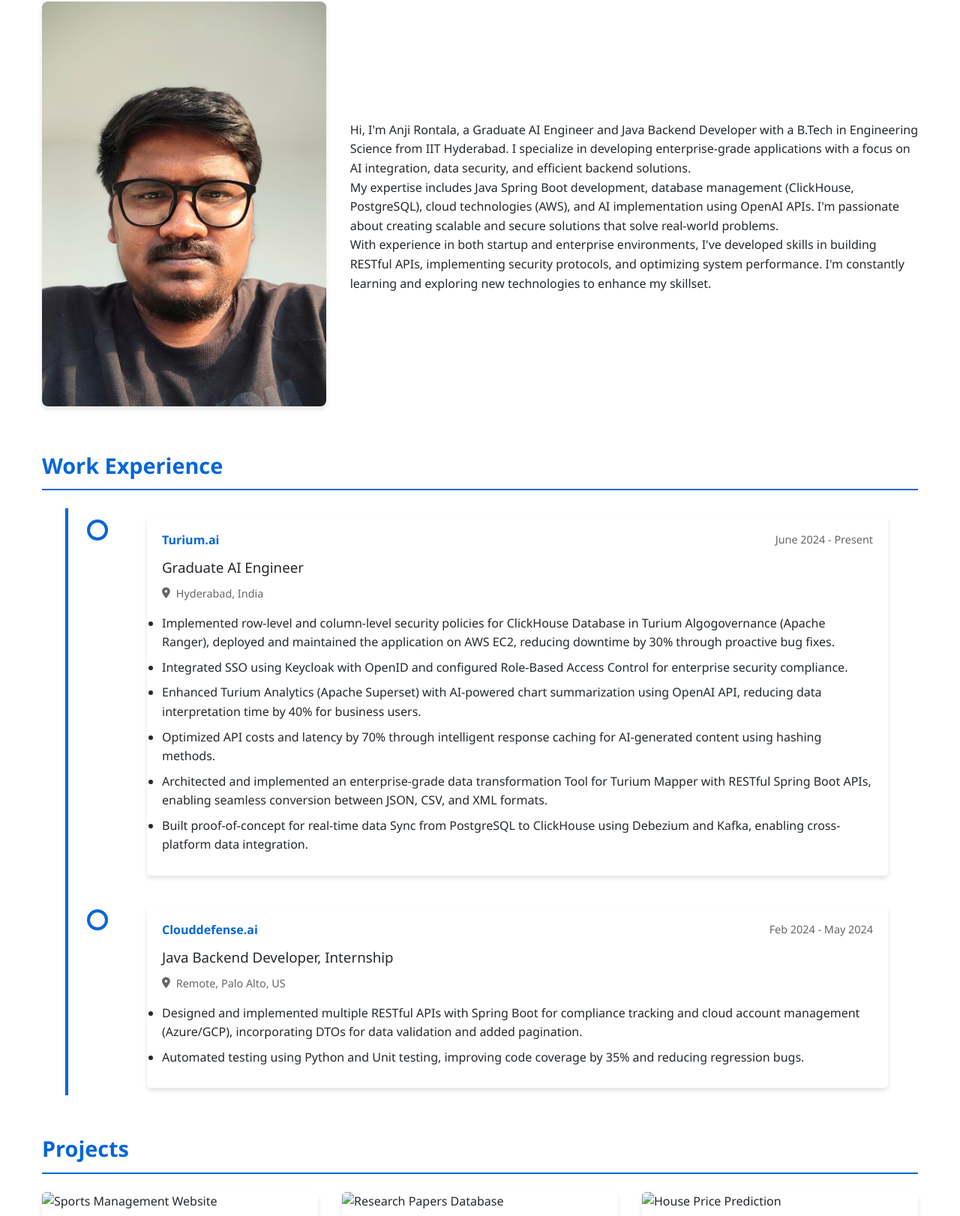
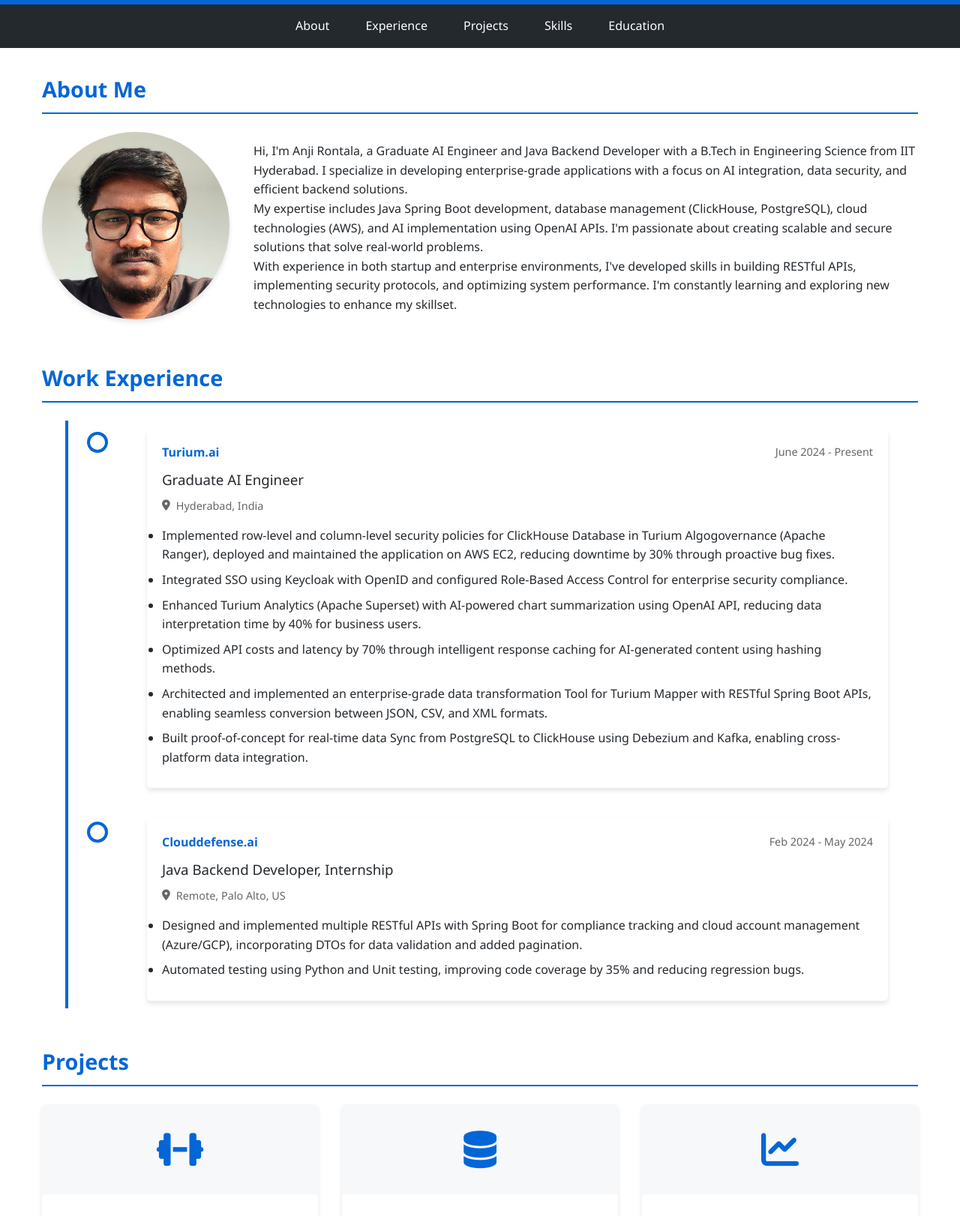
Before and after one commit to anji9980/anji9980.github.io, a plain HTML site: page index.html in a window 1280 px wide. Shown: the part 424-2046 px from the top of the page at 75% size. Drawn offline with Linux system fonts and the light colour scheme.

Commit message:
Update index.html

```diff
--- a/index.html
+++ b/index.html
@@ -157,8 +157,16 @@
         }
 
         .about-img {
-            flex: 1;
-            min-width: 300px;
+            flex: 0 0 250px;
+            max-width: 250px;
+        }
+
+        .about-img img {
+            width: 100%;
+            height: 250px;
+            border-radius: 50%;
+            object-fit: cover;
+            box-shadow: var(--box-shadow);
         }
 
         .about-text {
@@ -286,10 +294,19 @@
             transform: translateY(-5px);
         }
 
-        .project-img {
+        .project-img-container {
             width: 100%;
-            height: 180px;
-            object-fit: cover;
+            height: 120px;
+            background-color: var(--light-bg);
+            display: flex;
+            align-items: center;
+            justify-content: center;
+            overflow: hidden;
+        }
+
+        .project-icon {
+            font-size: 50px;
+            color: var(--primary-color);
         }
 
         .project-info {
@@ -525,7 +542,7 @@
     <!-- Header -->
     <header>
         <div class="header-content">
-<!--             <img src="profile.jpeg" alt="Anji Rontala" class="profile-img"> -->
+            <img src="profile.jpeg" alt="Anji Rontala" class="profile-img">
             <h1 class="name">Anji Rontala</h1>
             <p class="title">Graduate AI Engineer | Java Backend Developer</p>
             <div class="contact-info">
@@ -568,7 +585,7 @@
             <h2 class="section-title">About Me</h2>
             <div class="about-content">
                 <div class="about-img">
-                    <img src="profile.jpeg" alt="About Anji Rontala" style="width: 100%; border-radius: 8px; box-shadow: var(--box-shadow);">
+                    <img src="profile.jpeg" alt="About Anji Rontala">
                 </div>
                 <div class="about-text">
                     <p>Hi, I'm Anji Rontala, a Graduate AI Engineer and Java Backend Developer with a B.Tech in Engineering Science from IIT Hyderabad. I specialize in developing enterprise-grade applications with a focus on AI integration, data security, and efficient backend solutions.</p>
@@ -622,7 +639,9 @@
             <h2 class="section-title">Projects</h2>
             <div class="projects-grid">
                 <div class="project-card">
-                    <img src="/api/placeholder/400/200" alt="Sports Management Website" class="project-img">
+                    <div class="project-img-container">
+                        <i class="fas fa-dumbbell project-icon"></i>
+                    </div>
                     <div class="project-info">
                         <h3 class="project-title">Institute Sports Management Website</h3>
                         <p class="project-date">Jan 2023 - May 2023</p>
@@ -639,7 +658,9 @@
                     </div>
                 </div>
                 <div class="project-card">
-                    <img src="/api/placeholder/400/200" alt="Research Papers Database" class="project-img">
+                    <div class="project-img-container">
+                        <i class="fas fa-database project-icon"></i>
+                    </div>
                     <div class="project-info">
                         <h3 class="project-title">Management of Scientific Research Papers Database</h3>
                         <p class="project-date">Jan 2022 - May 2022</p>
@@ -655,7 +676,9 @@
                     </div>
                 </div>
                 <div class="project-card">
-                    <img src="/api/placeholder/400/200" alt="House Price Prediction" class="project-img">
+                    <div class="project-img-container">
+                        <i class="fas fa-chart-line project-icon"></i>
+                    </div>
                     <div class="project-info">
                         <h3 class="project-title">House Price Prediction</h3>
                         <p class="project-date">May 2023 - Jul 2023</p>
@@ -755,8 +778,8 @@
     <!-- Footer -->
     <footer>
         <div class="social-links">
-            <a href="https://www.linkedin.com/in/anji-rontala-80a1b4253/" class="social-link"><i class="fab fa-linkedin"></i></a>
-            <a href="https://github.com/anji9980" class="social-link"><i class="fab fa-github"></i></a>
+            <a href="https://www.linkedin.com/in/anji-rontala" class="social-link"><i class="fab fa-linkedin"></i></a>
+            <a href="https://github.com/anji-rontala" class="social-link"><i class="fab fa-github"></i></a>
             <a href="mailto:anji9980@gmail.com" class="social-link"><i class="fas fa-envelope"></i></a>
         </div>
         <p class="footer-text">&copy; 2025 Anji Rontala. All rights reserved.</p>
```
